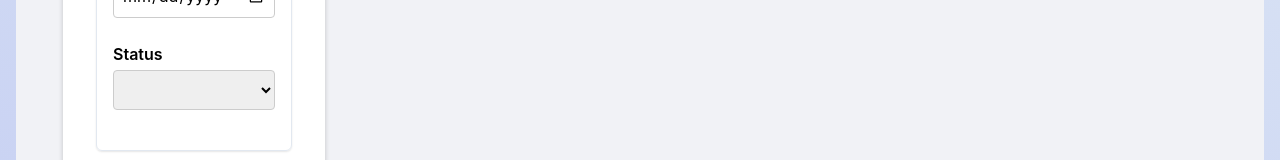
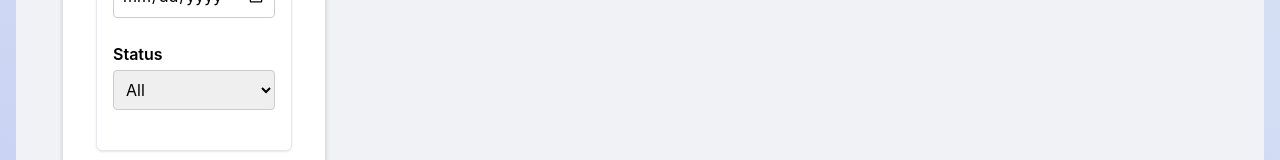
Before and after one commit to NataliaJeszke/angular18-task-manager, an Angular app: page / in a window 1280 px wide. Shown: the part 341-501 px from the top of the page. Built offline with nearby package versions, Linux system fonts and the light colour scheme.

Commit message:
default all status

```diff
--- a/src/app/components/filter/filter.component.ts
+++ b/src/app/components/filter/filter.component.ts
@@ -15,7 +15,7 @@ export class FilterComponent {
   filters: string[] = [];
   isChecked = false;
   selectedDate = '';
-  selectedStatus = '';
+  selectedStatus = 'All';
 
   constructor(private filtersService: FiltersService) {
     this.filters = this.filtersService.getFilters();
```
